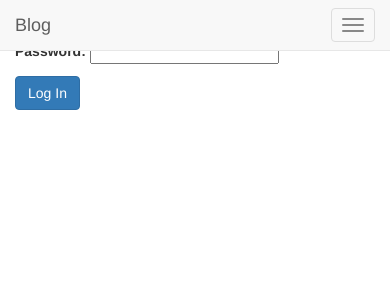
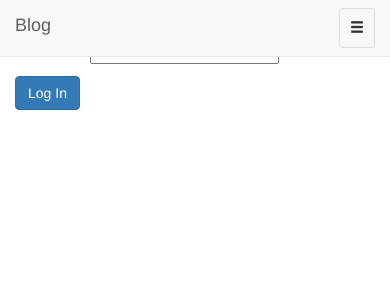
Before and after one commit to gkhaburzaniya/waynoc, a Django app: page /login/ in a window 390 px wide. Shown: the top 300 px of the page. Run offline with Django 3.2, Linux system fonts and the light colour scheme; some libraries are stand-ins or nearby versions.

Commit message:
Use glyphicon for hamburger

```diff
--- a/templates/base.html
+++ b/templates/base.html
@@ -17,10 +17,7 @@
         <nav class="navbar navbar-default navbar-fixed-top">
             <div class="navbar-header">
                 <button class="navbar-toggle collapsed" data-toggle="collapse" data-target="#navbar">
-                    <span class="sr-only">Toggle navigation</span>
-                    <span class="icon-bar"></span>
-                    <span class="icon-bar"></span>
-                    <span class="icon-bar"></span>
+                    <span class="glyphicon glyphicon-menu-hamburger"></span>
                 </button>
                 <a class="navbar-brand" href="{% url 'post_list' %}">Blog</a>
                 {% if user.is_superuser %}
```
